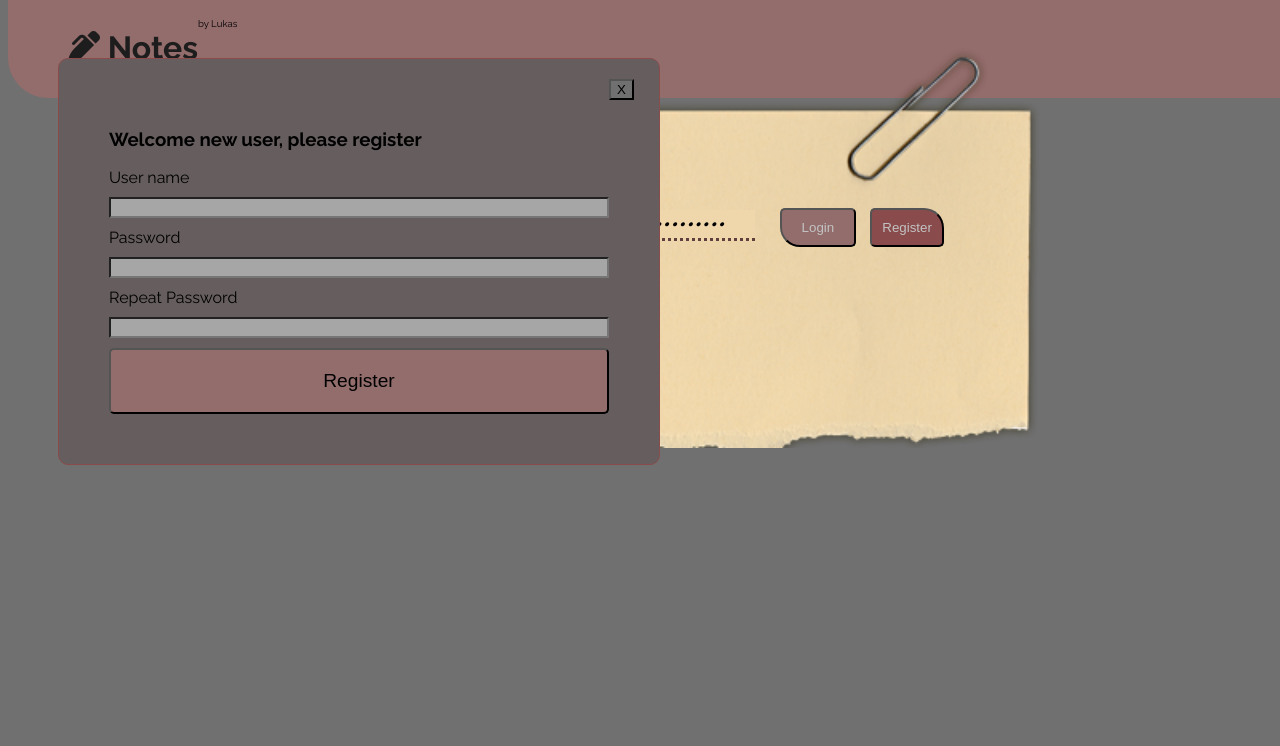
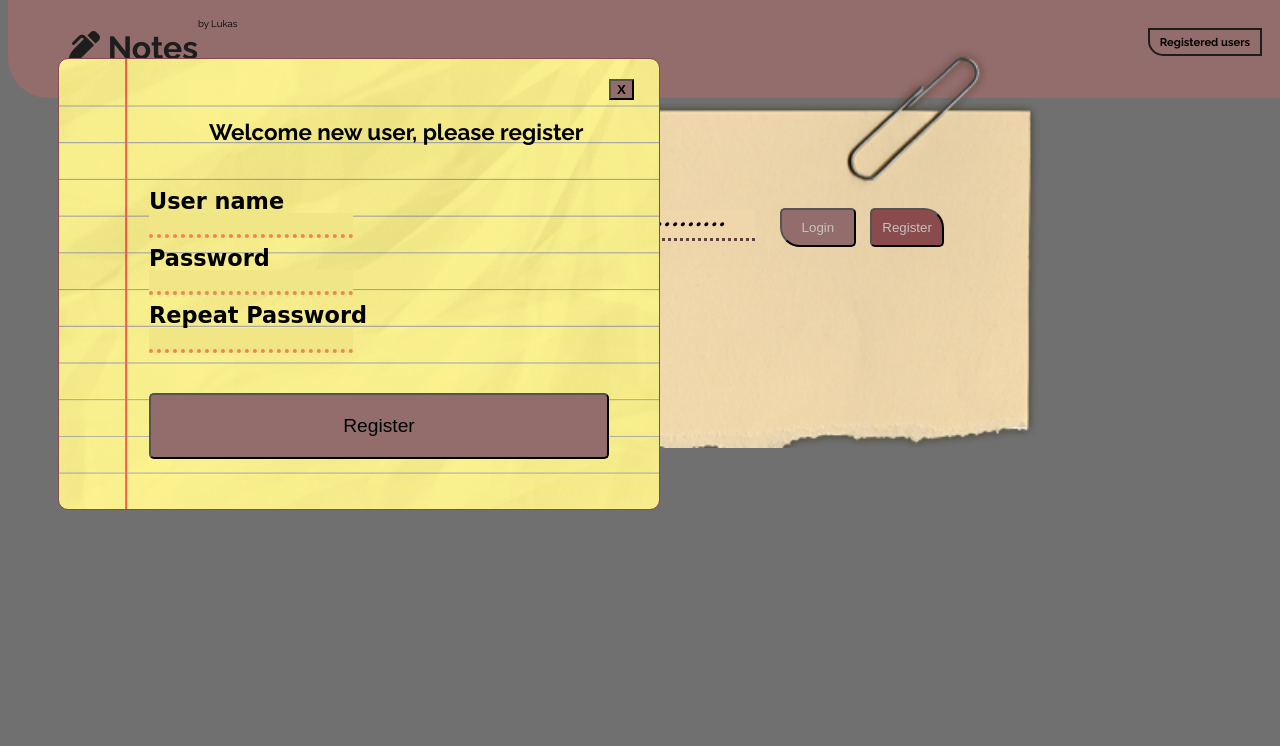
Before and after one commit to Lukasnvc/notesProject, a plain HTML site: page index.html in a window 1280 px wide. Both pictures are taken after typing "Sample", "Sample123" into the empty fields and a click on the button "Register". Shown: the top 746 px of the page. Drawn offline with Linux system fonts and the light colour scheme; no server answers.

Commit message:
Design tweaks (register)

```diff
--- a/index.html
+++ b/index.html
@@ -15,8 +15,11 @@
 <body>
   <div class="all">
     <header>
+      <div class="logo">
       <h1><i class="fa-solid fa-pen-clip"></i>  Notes </h1>
       <p>by Lukas</p>
+    </div>
+    <span id="userCount">Registered users</span>
     </header>
     <div id="login">
       <form id="Login">
@@ -33,11 +36,11 @@
       <button id="close">X</button>
       <h3 id="registerH3">Welcome new user, please register</h3>
       <form id="forLogin">
-        <label for="username">User name</label>
+        <label for="username" class="labelUserN">User name</label>
           <input type="text" name="username" id="username">
-        <label for="password">Password</label>
+        <label for="password" class="password1">Password</label>
           <input type="text" name="password" id="password">
-          <label for="password2">Repeat Password</label>
+          <label for="password2" class="password2">Repeat Password</label>
           <input type="text" name="password2" id="password2">
         <button id="submit">Register</button>
       </form>
--- a/scriptForIndex.js
+++ b/scriptForIndex.js
@@ -3,6 +3,8 @@ const loginPassword = document.querySelector('#passwordLogin');
 const loginBtn = document.querySelector('#submit1');
 const login = document.querySelector('#login');
 const error = document.querySelector('#error');
+const userCount = document.querySelector('#userCount');
+
 
 // Register
 const registerBtn = document.querySelector('#registerBtn');
@@ -35,13 +37,16 @@ const h3 = document.querySelector('#registerH3');
       return data.data
     }).then(users => {
       console.log(users)
+      count(users)
       checkUser(users)
     } )
   }
 
   getUser()
 
-
+  const count = (users) => {
+    userCount.textContent= `Registered users : ${users.length}`;
+  }
 
   const checkUser = (data) => {
   loginBtn.addEventListener('click', (e) => {
--- a/scriptForPosts.js
+++ b/scriptForPosts.js
@@ -97,7 +97,7 @@ users.forEach(element => {
 let index = 0;
 const draw = (user) => {
   const userPostsArr = JSON.parse(user.post) || []
-  count.textContent =`Total Note's : ${userPostsArr.length}`;
+  count.textContent =`Total Notes : ${userPostsArr.length}`;
   userPostsArr.forEach((element, index) => {
     const div = document.createElement('div');
     const deleteBtn = document.createElement('button');
--- a/styles.scss
+++ b/styles.scss
@@ -13,19 +13,35 @@ body {
       position: absolute;
       top: -10px;
       display: flex;
+      justify-content: space-between;
       padding: 10px;
       width: 100%;
       background-color: rgb(147, 108, 108);
       border-bottom-left-radius: 40px;
 
-      h1{
-        margin-left: 50px;
-        color: rgb(29, 29, 29);
+      .logo {
+        display: flex;
 
+        h1{
+          margin-left: 50px;
+          color: rgb(29, 29, 29);
+
+        }
+
+        p {
+          font-size: 0.6rem;
+        }
       }
 
-      p {
-        font-size: 0.6rem;
+      #userCount {
+        position: absolute;
+        padding: 5px 10px;
+        right: 30px;
+        top: 30px;
+        font-size: 0.7rem;
+        font-weight: 700;
+        border: 2px solid rgb(29, 29, 29);
+        border-bottom-left-radius: 15px;
       }
     }
 
@@ -101,6 +117,8 @@ body {
 
     #register {
       display: none;
+      background-image: url('sticky.png');
+      background-size: cover;
       width: 500px;
       position: absolute;
       border: 1px solid rgb(137, 75, 75);
@@ -110,23 +128,63 @@ body {
       left: 50px;
       background-color: rgb(102, 94, 94);
 
+      h3 {
+        font-size: 1.4rem;
+        margin-left: 100px;
+        margin-top: 10px;
+        margin-bottom: 23px;
+      }
       input {
-        background-color: rgb(166, 166, 166);
+        background-color: #f0e686;
+        border: none;
+        border-bottom: 4px dotted #ef8457;
+        width: 200px;
+        font-family: 'Sacramento', cursive;
+        font-size: 1rem;
       }
 
       #close {
         position: absolute;
         left: 550px;
         top: 20px;
-        background-color: rgb(112, 112, 112);
+        font-weight: 700;
+        background-color: rgb(147, 108, 108);
       }
 
       form {
         display: flex;
         flex-direction: column;
+        margin-left: 40px;
 
-        input {
-          margin: 10px 0;
+        label {
+          font-weight: 700;
+          font-size: 1.4rem;
+          font-family: 'Sacramento', cursive;
+        }
+
+        .labelUserN {
+          margin-top: 20px;
+        }
+
+        #username {
+          margin-top: -1px;
+        }
+
+        .password1{
+          margin-top: 7px;
+        }
+
+        #password {
+          margin-top: -1px;
+        }
+
+        .password2 {
+          margin-top: 7px;
+        }
+
+        #password2 {
+          margin-top: 0px;
+          margin-bottom: 40px;
         }
       }
 
```
Also changed, not shown: posts.html (+2 -2 lines), sticky.png (added), styles.css, 1 other file.
